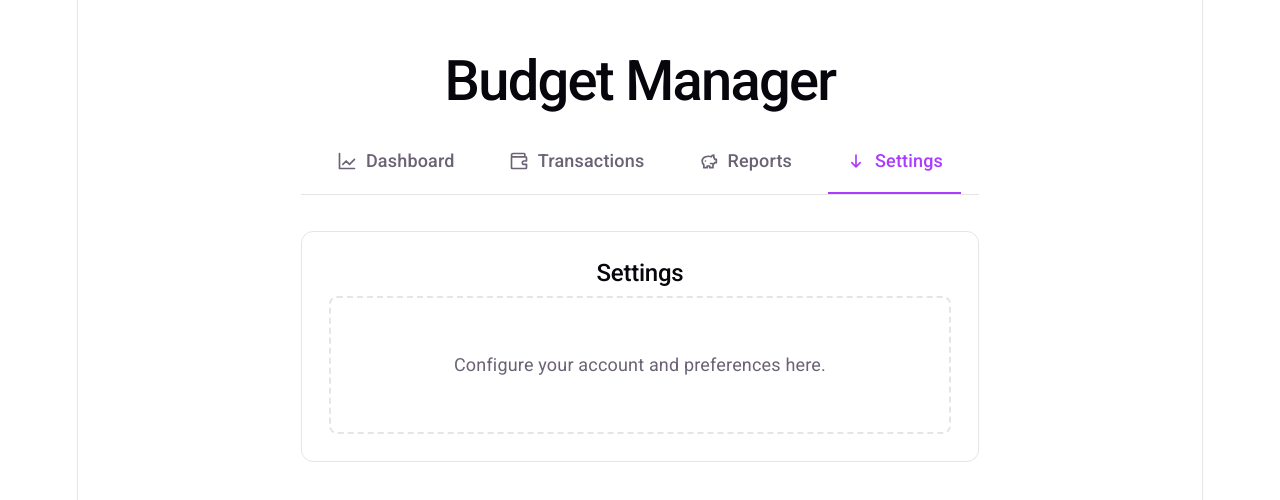
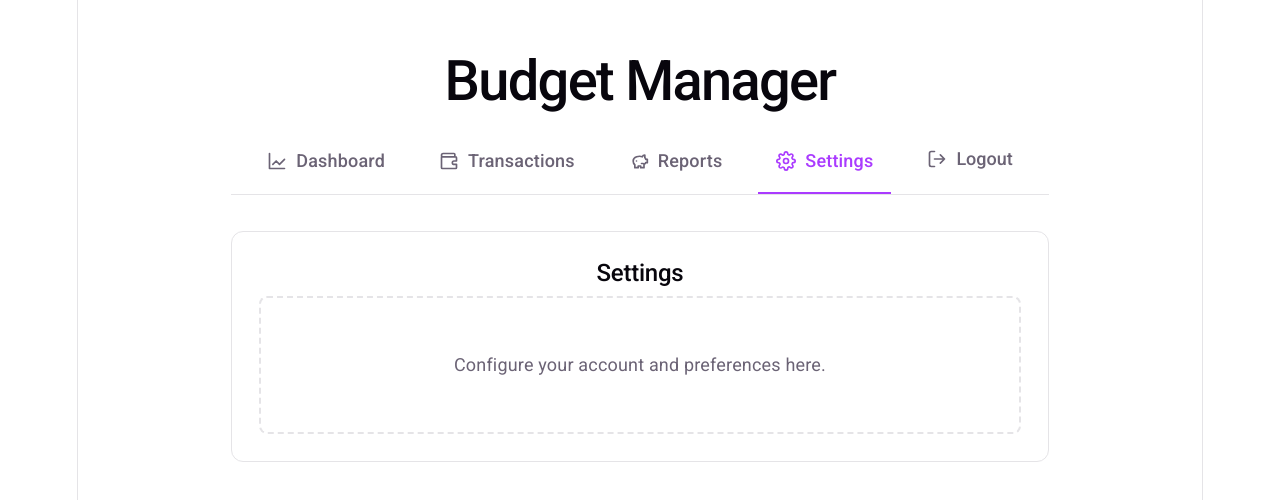
Before and after one commit to lukasmatusiewicz/budget-manager, a React (Vite) app: page /settings in a window 1280 px wide. Shown: the top 500 px of the page. Built offline with nearby package versions, Linux system fonts and the light colour scheme; sample sign-in values are in the browser's storage.

Commit message:
add logout to navbar

```diff
--- a/src/components/organisms/NavBar/NavBar.css
+++ b/src/components/organisms/NavBar/NavBar.css
@@ -40,12 +40,31 @@
   height: 20px;
 }
 
+.logout-button {
+  display: flex;
+  align-items: center;
+  gap: 0.5rem;
+  padding: 1rem;
+  border: none;
+  background: none;
+  color: var(--text);
+  font-family: inherit;
+  font-size: inherit;
+  font-weight: 500;
+  cursor: pointer;
+  transition: color 0.2s ease;
+}
+
+.logout-button:hover {
+  color: #ff4b4b;
+}
+
 @media (max-width: 600px) {
   .nav-list {
     gap: 0.5rem;
   }
 
-  .nav-link span {
+  .nav-link span, .logout-button span {
     display: none; /* Icon only on mobile */
   }
 }
--- a/src/components/organisms/NavBar/NavBar.jsx
+++ b/src/components/organisms/NavBar/NavBar.jsx
@@ -2,12 +2,12 @@ import { NavLink } from 'react-router-dom';
 import Icon from '../../atoms/Icon/Icon';
 import './NavBar.css';
 
-const NavBar = () => {
+const NavBar = ({ onLogout }) => {
   const navItems = [
     { name: 'Dashboard', path: '/', icon: 'chart-icon' },
     { name: 'Transactions', path: '/transactions', icon: 'wallet-icon' },
     { name: 'Reports', path: '/reports', icon: 'piggy-bank-icon' },
-    { name: 'Settings', path: '/settings', icon: 'expense-icon' }, // Using expense icon as a temporary placeholder for settings
+    { name: 'Settings', path: '/settings', icon: 'settings-icon' },
   ];
 
   return (
@@ -25,6 +25,12 @@ const NavBar = () => {
             </NavLink>
           </li>
         ))}
+        <li className="nav-item logout">
+          <button onClick={onLogout} className="logout-button">
+            <Icon name="logout-icon" className="nav-icon" />
+            <span>Logout</span>
+          </button>
+        </li>
       </ul>
     </nav>
   );
```
